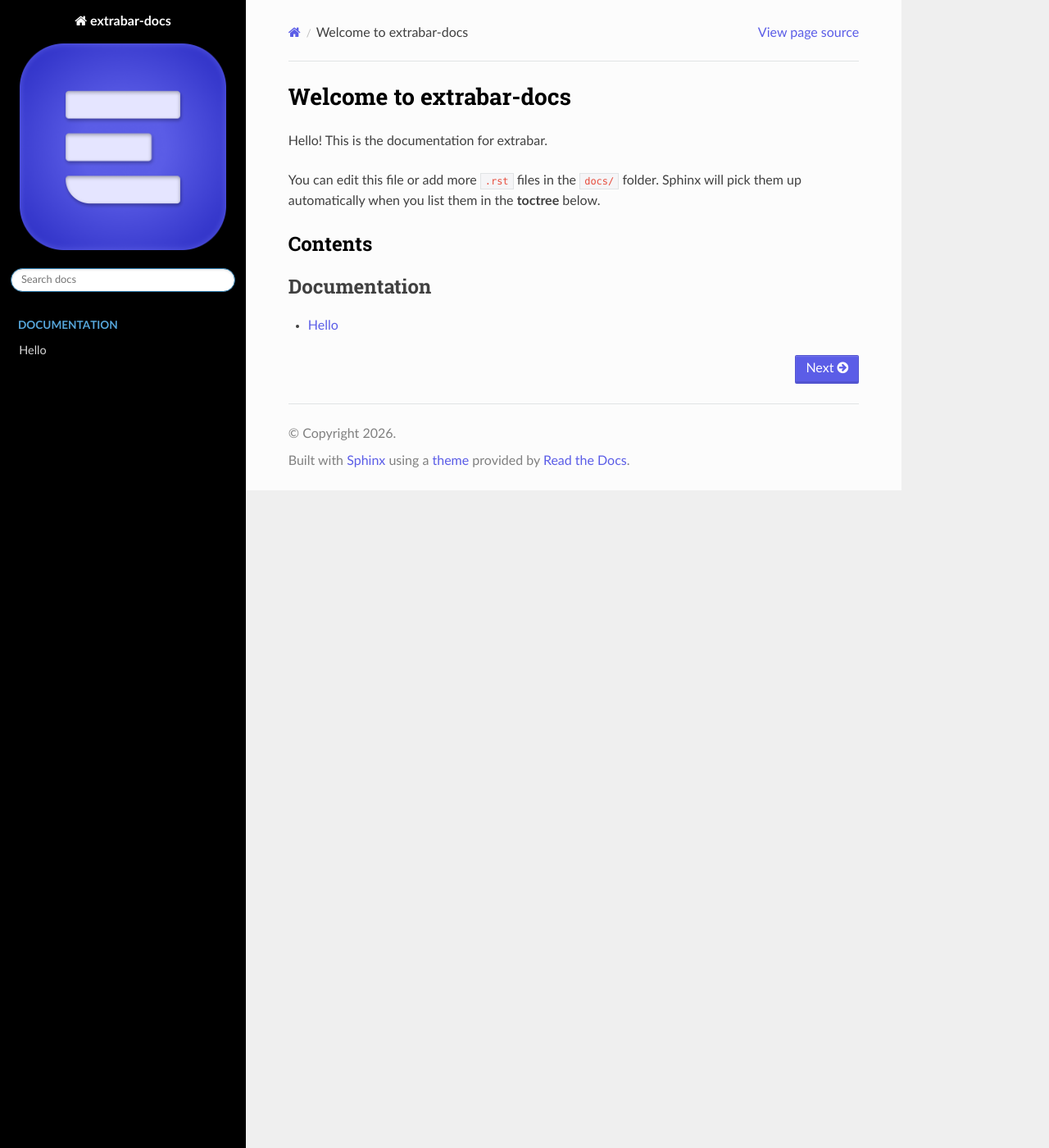
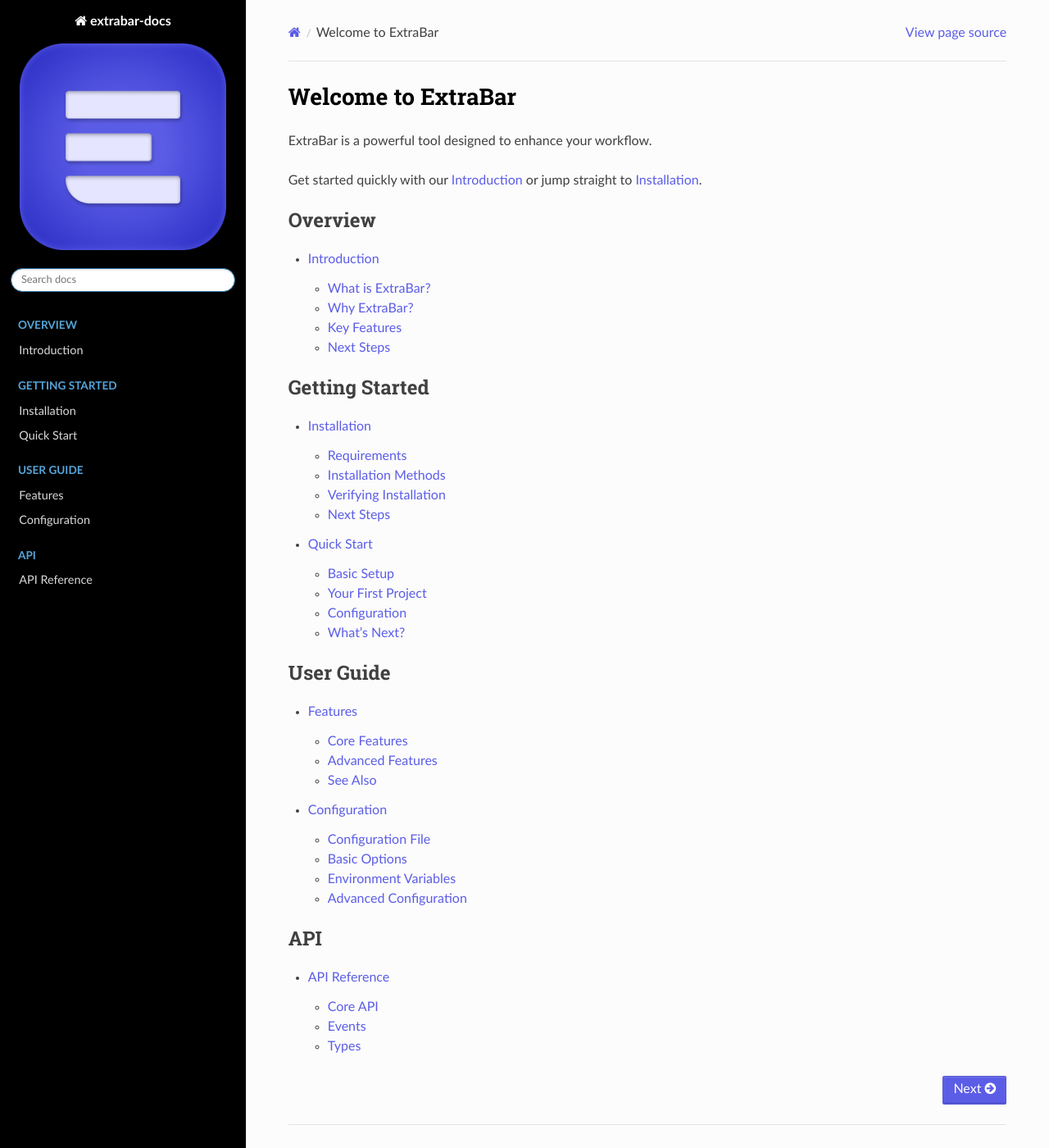
Before and after one commit to AppitStudio/extrabar-docs, a Sphinx documentation site: the page built from docs/index.rst, in a window 1280 px wide and 1400 px high. Shown: the whole window at 82% size. Built offline with Sphinx 7.4.7 and the Read the Docs theme 3.1.0, drawn with Linux system fonts in a browser that asks for light colours.

Commit message:
added css styling and some structural files

```diff
--- a/docs/_static/custom.css
+++ b/docs/_static/custom.css
@@ -1,4 +1,13 @@
 /* ExtraBar brand colors: Black #000000, Purple #5B5DE7 */
+
+/* Full-width content area */
+.wy-nav-content {
+    max-width: none;
+}
+
+.wy-nav-content-wrap {
+    background-color: #ffffff;
+}
 
 /* Sidebar */
 .wy-side-nav-search {
--- /dev/null
+++ b/docs/api/index.rst
@@ -0,0 +1,9 @@
+API
+===
+
+Technical reference documentation.
+
+.. toctree::
+   :maxdepth: 2
+
+   reference
--- /dev/null
+++ b/docs/api/reference.rst
@@ -0,0 +1,92 @@
+API Reference
+=============
+
+Complete API documentation for ExtraBar.
+
+Core API
+--------
+
+init()
+~~~~~~
+
+Initialize a new ExtraBar instance.
+
+**Parameters:**
+
+- ``options`` (Object) - Configuration options
+
+**Returns:** ExtraBar instance
+
+**Example:**
+
+.. code-block:: javascript
+
+   const bar = extrabar.init({
+     name: 'my-project'
+   });
+
+create()
+~~~~~~~~
+
+Create a new project.
+
+**Parameters:**
+
+- ``name`` (String) - Project name
+- ``options`` (Object, optional) - Creation options
+
+**Returns:** Project object
+
+**Example:**
+
+.. code-block:: javascript
+
+   const project = extrabar.create('my-project', {
+     template: 'default'
+   });
+
+run()
+~~~~~
+
+Execute ExtraBar with the given configuration.
+
+**Parameters:**
+
+- ``config`` (Object) - Runtime configuration
+
+**Returns:** Promise<Result>
+
+Events
+------
+
+ExtraBar emits events during execution:
+
+.. list-table::
+   :header-rows: 1
+   :widths: 20 80
+
+   * - Event
+     - Description
+   * - ``start``
+     - Emitted when execution begins
+   * - ``progress``
+     - Emitted during processing
+   * - ``complete``
+     - Emitted when execution finishes
+   * - ``error``
+     - Emitted on errors
+
+Types
+-----
+
+Configuration Object
+~~~~~~~~~~~~~~~~~~~~
+
+.. code-block:: typescript
+
+   interface ExtraBarConfig {
+     name: string;
+     verbose?: boolean;
+     output?: string;
+     options?: Record<string, any>;
+   }
--- /dev/null
+++ b/docs/getting-started/installation.rst
@@ -0,0 +1,47 @@
+Installation
+============
+
+This guide will help you install ExtraBar on your system.
+
+Requirements
+------------
+
+Before installing ExtraBar, ensure you have:
+
+- Requirement one
+- Requirement two
+- Requirement three
+
+Installation Methods
+--------------------
+
+Using Package Manager
+~~~~~~~~~~~~~~~~~~~~~
+
+.. code-block:: bash
+
+   # Example installation command
+   npm install extrabar
+
+Manual Installation
+~~~~~~~~~~~~~~~~~~~
+
+1. Download the latest release
+2. Extract the archive
+3. Run the installer
+
+Verifying Installation
+----------------------
+
+To verify ExtraBar is installed correctly:
+
+.. code-block:: bash
+
+   extrabar --version
+
+You should see the version number displayed.
+
+Next Steps
+----------
+
+Once installed, proceed to :doc:`quickstart` to begin using ExtraBar.
--- /dev/null
+++ b/docs/getting-started/quickstart.rst
@@ -0,0 +1,47 @@
+Quick Start
+===========
+
+This guide will get you up and running with ExtraBar in minutes.
+
+Basic Setup
+-----------
+
+1. Open your terminal
+2. Navigate to your project directory
+3. Initialize ExtraBar:
+
+.. code-block:: bash
+
+   extrabar init
+
+Your First Project
+------------------
+
+Let's create a simple example:
+
+.. code-block:: bash
+
+   extrabar create my-project
+   cd my-project
+   extrabar start
+
+Configuration
+-------------
+
+ExtraBar uses a configuration file. Create ``extrabar.config.js``:
+
+.. code-block:: javascript
+
+   module.exports = {
+     name: 'my-project',
+     options: {
+       // your options here
+     }
+   };
+
+What's Next?
+------------
+
+- Learn about :doc:`/user-guide/features`
+- Explore :doc:`/user-guide/configuration`
+- Check the :doc:`/api/reference`
--- a/docs/hello.rst
+++ /dev/null
@@ -1,4 +0,0 @@
-Hello
-=====
-
-Hello file.
--- a/docs/index.rst
+++ b/docs/index.rst
@@ -1,18 +1,32 @@
-.. extrabar-docs documentation master file
+Welcome to ExtraBar
+===================
 
-Welcome to extrabar-docs
-=======================
+ExtraBar is a powerful tool designed to enhance your workflow.
 
-Hello! This is the documentation for extrabar.
-
-You can edit this file or add more ``.rst`` files in the ``docs/`` folder.
-Sphinx will pick them up automatically when you list them in the **toctree** below.
-
-Contents
---------
+Get started quickly with our :doc:`introduction` or jump straight to :doc:`getting-started/installation`.
 
 .. toctree::
    :maxdepth: 2
-   :caption: Documentation
+   :caption: Overview
 
-   hello
+   introduction
+
+.. toctree::
+   :maxdepth: 2
+   :caption: Getting Started
+
+   getting-started/installation
+   getting-started/quickstart
+
+.. toctree::
+   :maxdepth: 2
+   :caption: User Guide
+
+   user-guide/features
+   user-guide/configuration
+
+.. toctree::
+   :maxdepth: 2
+   :caption: API
+
+   api/reference
--- /dev/null
+++ b/docs/introduction.rst
@@ -0,0 +1,26 @@
+Introduction
+============
+
+What is ExtraBar?
+-----------------
+
+ExtraBar is a powerful tool designed to enhance your workflow. This documentation will guide you through installation, configuration, and usage.
+
+Why ExtraBar?
+-------------
+
+- **Simple**: Easy to set up and use
+- **Powerful**: Packed with features for power users
+- **Flexible**: Customize to fit your needs
+
+Key Features
+------------
+
+- Feature one description
+- Feature two description
+- Feature three description
+
+Next Steps
+----------
+
+Ready to get started? Head over to the :doc:`getting-started/installation` guide.
--- /dev/null
+++ b/docs/user-guide/configuration.rst
@@ -0,0 +1,61 @@
+Configuration
+=============
+
+Learn how to configure ExtraBar to suit your needs.
+
+Configuration File
+------------------
+
+ExtraBar looks for configuration in the following locations:
+
+1. ``extrabar.config.js`` in your project root
+2. ``.extrabarrc`` file
+3. ``extrabar`` key in ``package.json``
+
+Basic Options
+-------------
+
+.. code-block:: javascript
+
+   module.exports = {
+     // Project name
+     name: 'my-project',
+
+     // Enable verbose output
+     verbose: true,
+
+     // Output directory
+     output: './dist',
+   };
+
+Environment Variables
+---------------------
+
+You can also configure ExtraBar using environment variables:
+
+.. list-table::
+   :header-rows: 1
+   :widths: 30 70
+
+   * - Variable
+     - Description
+   * - ``EXTRABAR_DEBUG``
+     - Enable debug mode
+   * - ``EXTRABAR_CONFIG``
+     - Path to config file
+   * - ``EXTRABAR_OUTPUT``
+     - Output directory
+
+Advanced Configuration
+----------------------
+
+For complex setups, you can use a function:
+
+.. code-block:: javascript
+
+   module.exports = (env) => {
+     return {
+       name: 'my-project',
+       output: env === 'production' ? './dist' : './dev',
+     };
+   };
--- /dev/null
+++ b/docs/user-guide/features.rst
@@ -0,0 +1,57 @@
+Features
+========
+
+ExtraBar comes packed with features to enhance your productivity.
+
+Core Features
+-------------
+
+Feature One
+~~~~~~~~~~~
+
+Description of feature one and how it works.
+
+**Usage:**
+
+.. code-block:: bash
+
+   extrabar feature-one --option value
+
+Feature Two
+~~~~~~~~~~~
+
+Description of feature two and its benefits.
+
+**Example:**
+
+.. code-block:: javascript
+
+   const result = extrabar.featureTwo({
+     setting: 'value'
+   });
+
+Feature Three
+~~~~~~~~~~~~~
+
+Explanation of feature three with examples.
+
+Advanced Features
+-----------------
+
+These features are for power users who want more control.
+
+Advanced Feature A
+~~~~~~~~~~~~~~~~~~
+
+Detailed explanation of this advanced capability.
+
+Advanced Feature B
+~~~~~~~~~~~~~~~~~~
+
+Another powerful feature for complex use cases.
+
+See Also
+--------
+
+- :doc:`configuration` for customizing features
+- :doc:`/api/reference` for programmatic access
```
Also changed, not shown: docs/getting-started/index.rst (added, +10 -0 lines), docs/user-guide/index.rst (added, +10 -0 lines).
